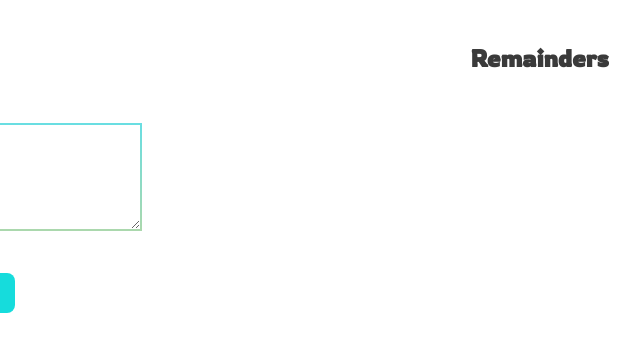
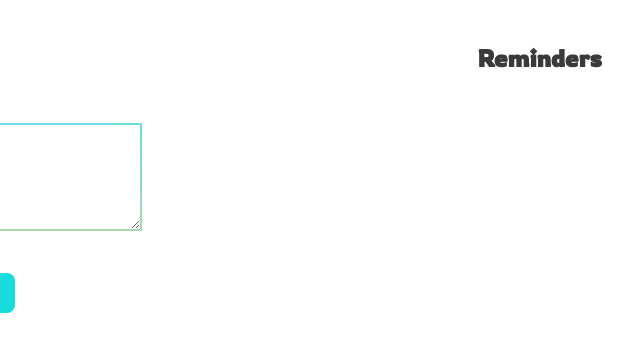
Before and after one commit to elsoldelosvenados/localStorageProject, a plain HTML site: page index.html in a window 1280 px wide. Shown: the full height of the page, 409-1049 px from the left. Drawn offline with Linux system fonts and the light colour scheme.

Commit message:
Update index.html

```diff
--- a/index.html
+++ b/index.html
@@ -29,7 +29,7 @@
         </form>
       </div>
       <div class="reminders-content">
-        <h2>Remainders</h2>
+        <h2>Reminders</h2>
         <div id="list-reminders" class="list-reminders"></div>
       </div>
     </div>
```
